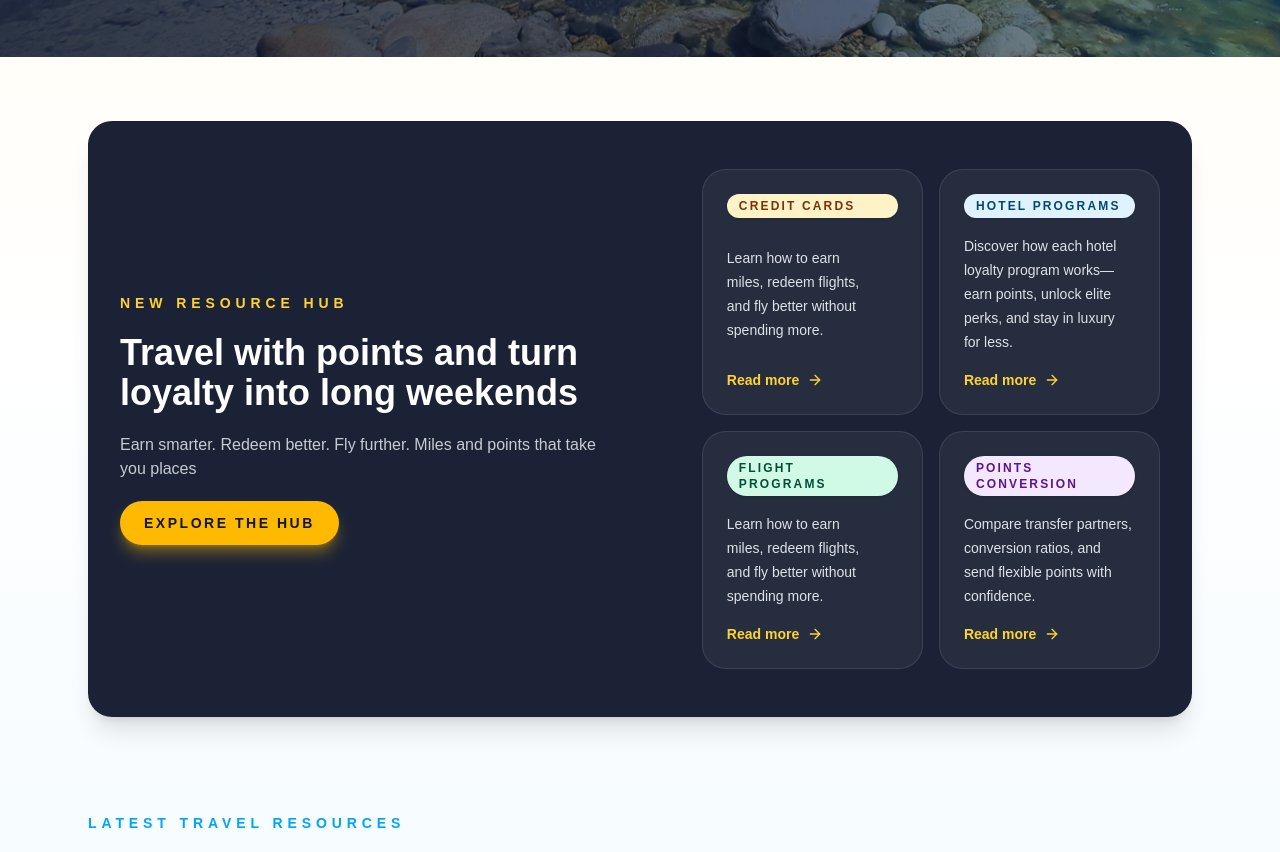
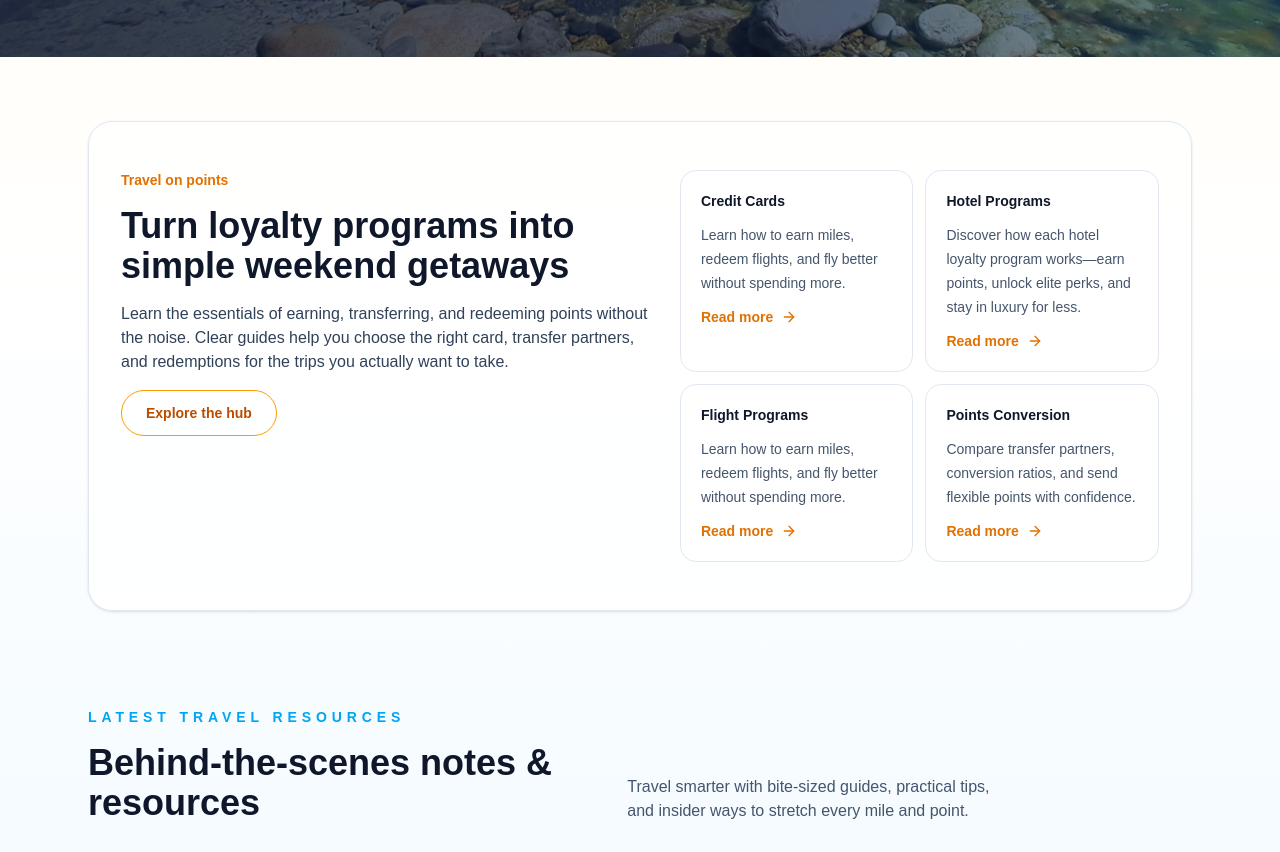
Before and after one commit to bansalmanik/travel-website, a Next.js app: page / in a window 1280 px wide. Shown: the part 620-1472 px from the top of the page. Built offline with nearby package versions, Linux system fonts and the light colour scheme.

Commit message:
Simplify travel on points section

```diff
--- a/app/page.tsx
+++ b/app/page.tsx
@@ -77,45 +77,40 @@ export default async function Home() {
       <main className="mx-auto max-w-6xl space-y-16 px-4 py-16 sm:space-y-24 sm:px-6">
         <section
           aria-labelledby="travel-with-points-heading"
-          className="overflow-hidden rounded-3xl bg-slate-900/95 px-6 py-10 text-white shadow-xl sm:px-8 sm:py-12"
+          className="rounded-3xl border border-slate-200 bg-white/80 px-6 py-10 shadow-sm sm:px-8 sm:py-12"
         >
-          <div className="grid gap-8 md:grid-cols-[1.2fr_1fr] md:items-center">
-            <div className="space-y-5 text-center md:text-left">
-              <p className="text-xs font-semibold uppercase tracking-[0.18em] text-amber-300 sm:text-sm sm:tracking-[0.35em]">
-                New Resource Hub
-              </p>
-              <h2 id="travel-with-points-heading" className="text-2xl font-semibold sm:text-4xl">
-                Travel with points and turn loyalty into long weekends
+          <div className="grid gap-8 md:grid-cols-[1.1fr_1fr] md:items-start">
+            <div className="space-y-4">
+              <p className="text-sm font-semibold text-amber-600">Travel on points</p>
+              <h2 id="travel-with-points-heading" className="text-2xl font-semibold text-slate-900 sm:text-4xl">
+                Turn loyalty programs into simple weekend getaways
               </h2>
-              <p className="text-pretty text-sm leading-6 text-slate-100/80 sm:text-base">
-                Earn smarter. Redeem better. Fly further. Miles and points that take you places
+              <p className="text-pretty text-base leading-6 text-slate-700">
+                Learn the essentials of earning, transferring, and redeeming points without the noise. Clear guides help you
+                choose the right card, transfer partners, and redemptions for the trips you actually want to take.
               </p>
               <Link
-                className="inline-flex w-full items-center justify-center rounded-full bg-amber-400 px-6 py-3 text-sm font-semibold uppercase tracking-[0.18em] text-slate-900 shadow-lg shadow-amber-400/40 transition hover:bg-amber-300 focus-visible:outline focus-visible:outline-2 focus-visible:outline-offset-2 focus-visible:outline-amber-200 sm:w-auto"
+                className="inline-flex w-full items-center justify-center gap-2 rounded-full border border-amber-500 px-6 py-3 text-sm font-semibold text-amber-700 transition hover:border-amber-400 hover:text-amber-600 focus-visible:outline focus-visible:outline-2 focus-visible:outline-offset-2 focus-visible:outline-amber-300 sm:w-auto"
                 href="/travel-with-points"
               >
                 Explore the hub
               </Link>
             </div>
-            <ul className="mt-4 grid gap-4 sm:mt-0 sm:grid-cols-2">
+            <ul className="grid gap-3 sm:grid-cols-2">
               {travelWithPointsHighlights.map((item) => (
                 <li key={item.title} className="h-full">
                   <Link
                     href={item.href}
                     aria-label={`Learn more about ${item.title}`}
-                    className="group flex h-full flex-col justify-between gap-4 rounded-3xl border border-white/10 bg-white/5 p-6 transition hover:-translate-y-1 hover:bg-white/10 focus-visible:outline focus-visible:outline-2 focus-visible:outline-offset-2 focus-visible:outline-amber-200"
+                    className="group flex h-full flex-col gap-3 rounded-2xl border border-slate-200 bg-white p-5 transition hover:-translate-y-0.5 hover:border-amber-200 focus-visible:outline focus-visible:outline-2 focus-visible:outline-offset-2 focus-visible:outline-amber-300"
                   >
-                    <span
-                      className={`inline-flex items-center rounded-full px-3 py-1 text-xs font-semibold uppercase tracking-[0.18em] shadow-sm ${item.accent}`}
-                    >
-                      {item.title}
-                    </span>
-                    <p className="text-pretty text-sm leading-6 text-slate-100/90">{item.description}</p>
-                    <span className="inline-flex items-center text-sm font-semibold text-amber-300">
+                    <span className="text-sm font-semibold text-slate-900">{item.title}</span>
+                    <p className="text-sm leading-6 text-slate-600">{item.description}</p>
+                    <span className="inline-flex items-center text-sm font-semibold text-amber-600">
                       Read more
                       <svg
                         aria-hidden
-                        className="ml-2 h-4 w-4"
+                        className="ml-2 h-4 w-4 transition group-hover:translate-x-1"
                         fill="none"
                         stroke="currentColor"
                         strokeLinecap="round"
```
